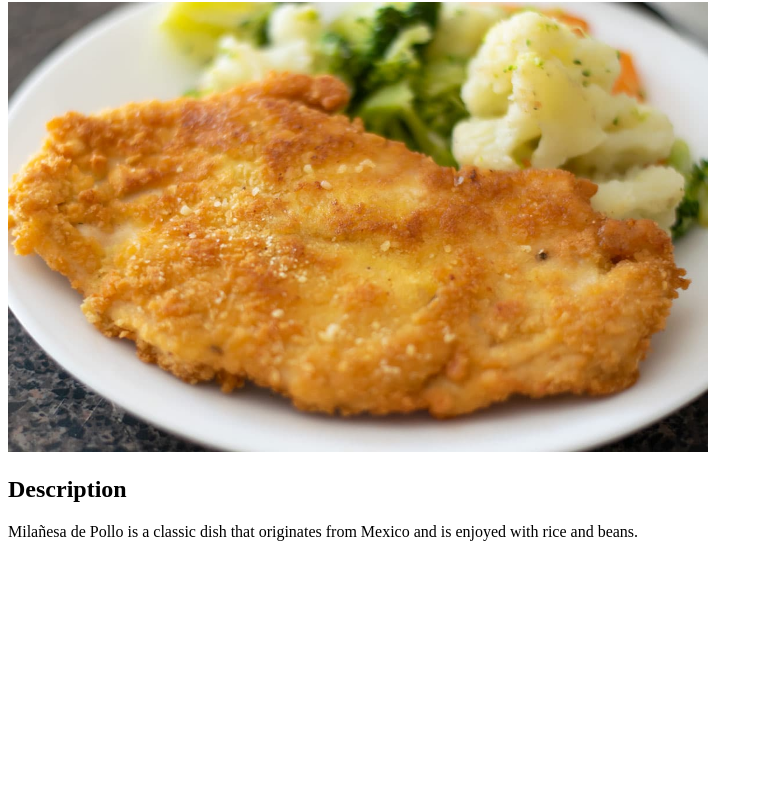
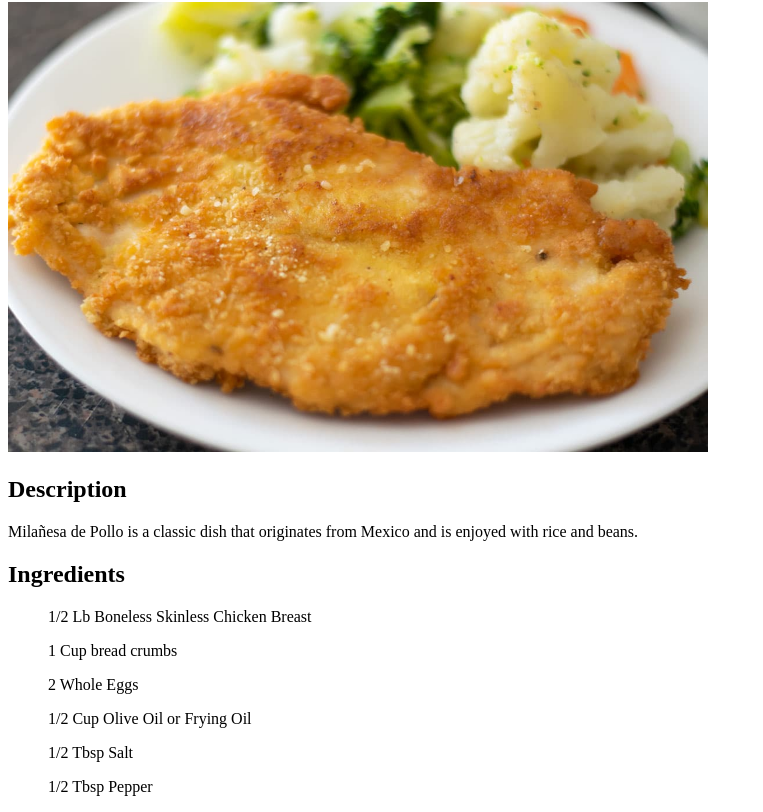
Before and after one commit to Burt8/odin-recipes, a plain HTML site: page recipes/Milañesa.html in a window 1280 px wide. Shown: the part 78-890 px from the top of the page, without its empty margins (0-763 px from the left). Before the commit the page ends 800 px from the top, so only its background shows below. Drawn offline with Linux system fonts and the light colour scheme.

Commit message:
Add Ingredients Section

```diff
--- a/recipes/Milañesa.html
+++ b/recipes/Milañesa.html
@@ -10,5 +10,12 @@
         <img src="../images/milanesa-de-pollo.jpg" alt="Image of Milanesa de Pollo" height="450" width="700">
         <h2>Description</h2>
         <p>Milañesa de Pollo is a classic dish that originates from Mexico and is enjoyed with rice and beans.</p>
+        <h2>Ingredients</h2>
+        <ul>1/2 Lb Boneless Skinless Chicken Breast</ul>
+        <ul>1 Cup bread crumbs</ul>
+        <ul>2 Whole Eggs</ul>
+        <ul>1/2 Cup Olive Oil or Frying Oil</ul>
+        <ul>1/2 Tbsp Salt</ul>
+        <ul>1/2 Tbsp Pepper</ul>
     </body>
 </html>
```
